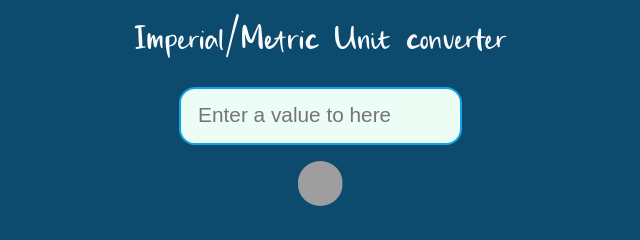
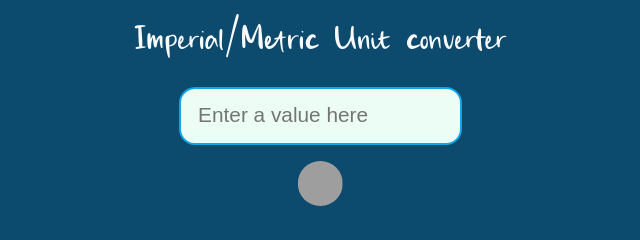
Before and after one commit to Lindani-Zwide/Metric_Unit_Converter, a plain HTML site: page index.html in a window 1280 px wide. Shown: the top 240 px of the page, 320-960 px from the left. Drawn offline with Linux system fonts and the light colour scheme; grey boxes are pictures that could not be loaded.

Commit message:
Update index.html

```diff
--- a/index.html
+++ b/index.html
@@ -11,7 +11,7 @@
             <p>
                 Imperial/Metric Unit converter
             </p>
-            <input id="inputValue" inputmode="numeric" pattern="[0-9]*" placeholder="Enter a value to here"/>
+            <input id="inputValue" inputmode="numeric" pattern="[0-9]*" placeholder="Enter a value here"/>
             <img src="Assets/digital-transformation.gif" alt="transformation-icon" height="45" width="70" >
         </div>
         <div class="conversions">
```
